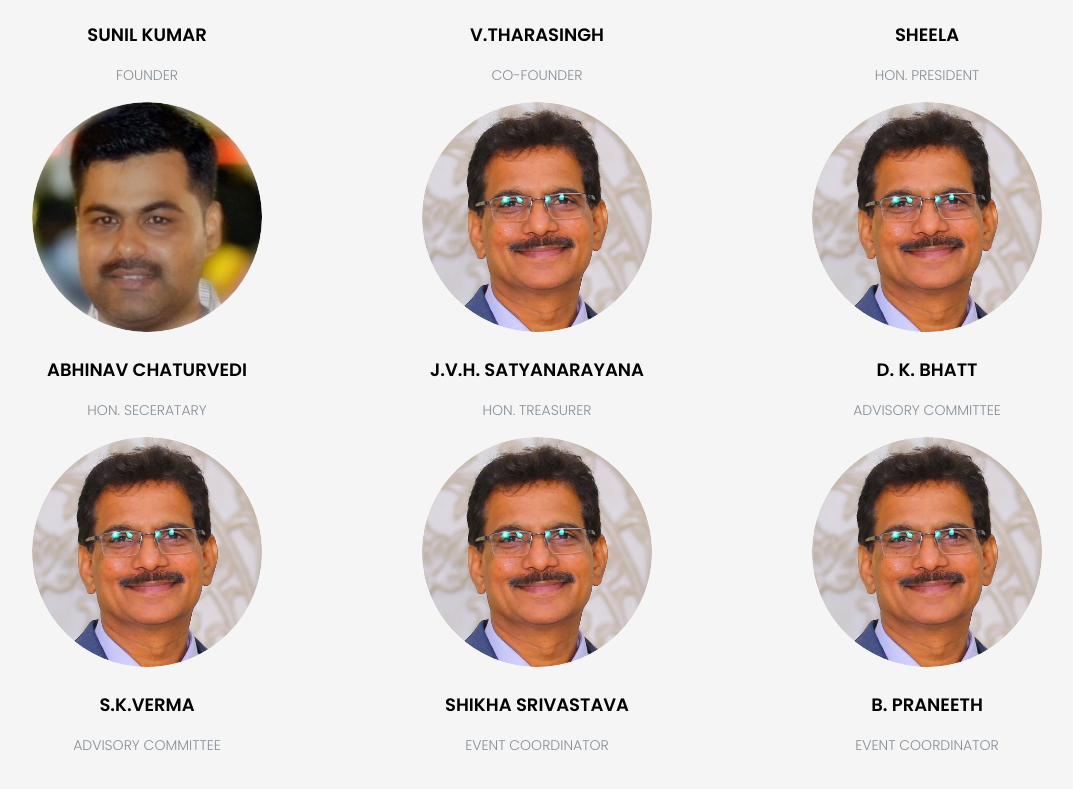
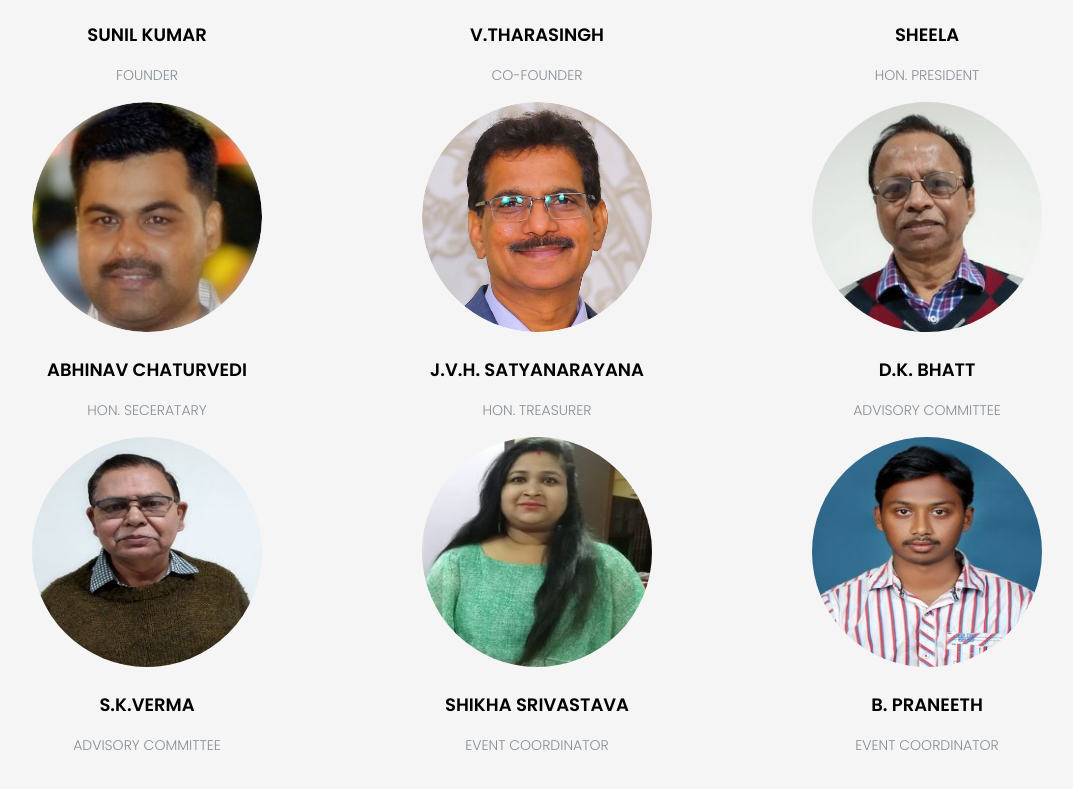
Before and after one commit to madhuk1/lakshya-foundation, a plain HTML site: page index.html in a window 1280 px wide. Shown: the part 3356-4145 px from the top of the page, without its empty margins (103-1176 px from the left). Drawn offline with Linux system fonts and the light colour scheme.

Commit message:
photo added

```diff
--- a/index.html
+++ b/index.html
@@ -234,7 +234,7 @@
             <div class="row feature_inner">
               <div class="col-lg-4">
                 <div class="feature_item-1">
-                  <img class="mx-auto rounded-circle" src="img/event/sunil .jpg" alt=""><br><br>
+                  <img class="mx-auto rounded-circle" src="img/event/sunil.jpg" alt=""><br><br>
                   <h4>SUNIL KUMAR</h4>
                   <p class="text-muted">FOUNDER</p>
                 </div>
@@ -274,15 +274,15 @@
 
               <div class="col-lg-4">
                 <div class="feature_item-1">
-                  <img class="mx-auto rounded-circle" src="./img/event/satyam-1.jpg" alt="SATYANARAYANA"><br><br>
-                  <h4>D. K. BHATT</h4>
+                  <img class="mx-auto rounded-circle" src="./img/event/D.K.Bhatt.jpeg" alt=><br><br>
+                  <h4>D.K. BHATT</h4>
                   <p class="text-muted">ADVISORY COMMITTEE</p>
                 </div>
               </div>
 
               <div class="col-lg-4">
                 <div class="feature_item-1">
-                  <img class="mx-auto rounded-circle" src="./img/event/satyam-1.jpg" alt="SATYANARAYANA"><br><br>
+                  <img class="mx-auto rounded-circle" src="./img/event/S. K.Verma.jpeg" alt=""><br><br>
                   <h4>S.K.VERMA</h4>
                   <p class="text-muted">ADVISORY COMMITTEE</p>
                 </div>
@@ -290,7 +290,7 @@
 
               <div class="col-lg-4">
                 <div class="feature_item-1">
-                  <img class="mx-auto rounded-circle" src="./img/event/satyam-1.jpg" alt="SATYANARAYANA"><br><br>
+                  <img class="mx-auto rounded-circle" src="./img/event/shikha.jpeg" alt=""><br><br>
                   <h4>SHIKHA SRIVASTAVA</h4>
                   <p class="text-muted">EVENT COORDINATOR</p>
                 </div>
@@ -298,7 +298,7 @@
 
               <div class="col-lg-4">
                 <div class="feature_item-1">
-                  <img class="mx-auto rounded-circle" src="./img/event/satyam-1.jpg" alt="SATYANARAYANA"><br><br>
+                  <img class="mx-auto rounded-circle" src="./img/event/B. Praneeth.jpeg" alt=""><br><br>
                   <h4>B. PRANEETH</h4>
                   <p class="text-muted">EVENT COORDINATOR</p>
                 </div>
```
Also changed, not shown: img/event/B. Praneeth.jpeg (added), img/event/D.K.Bhatt.jpeg (added), img/event/S. K.Verma.jpeg (added), img/event/shikha.jpeg (added).
